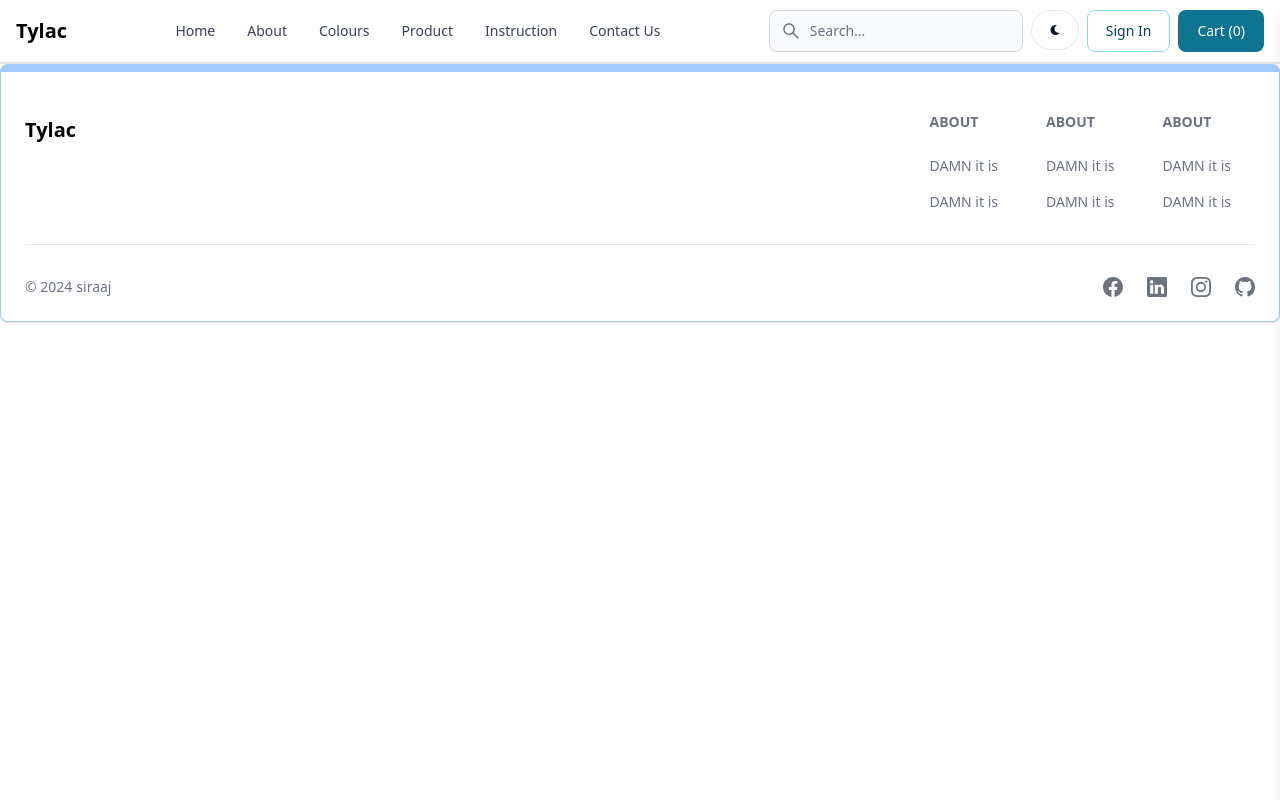
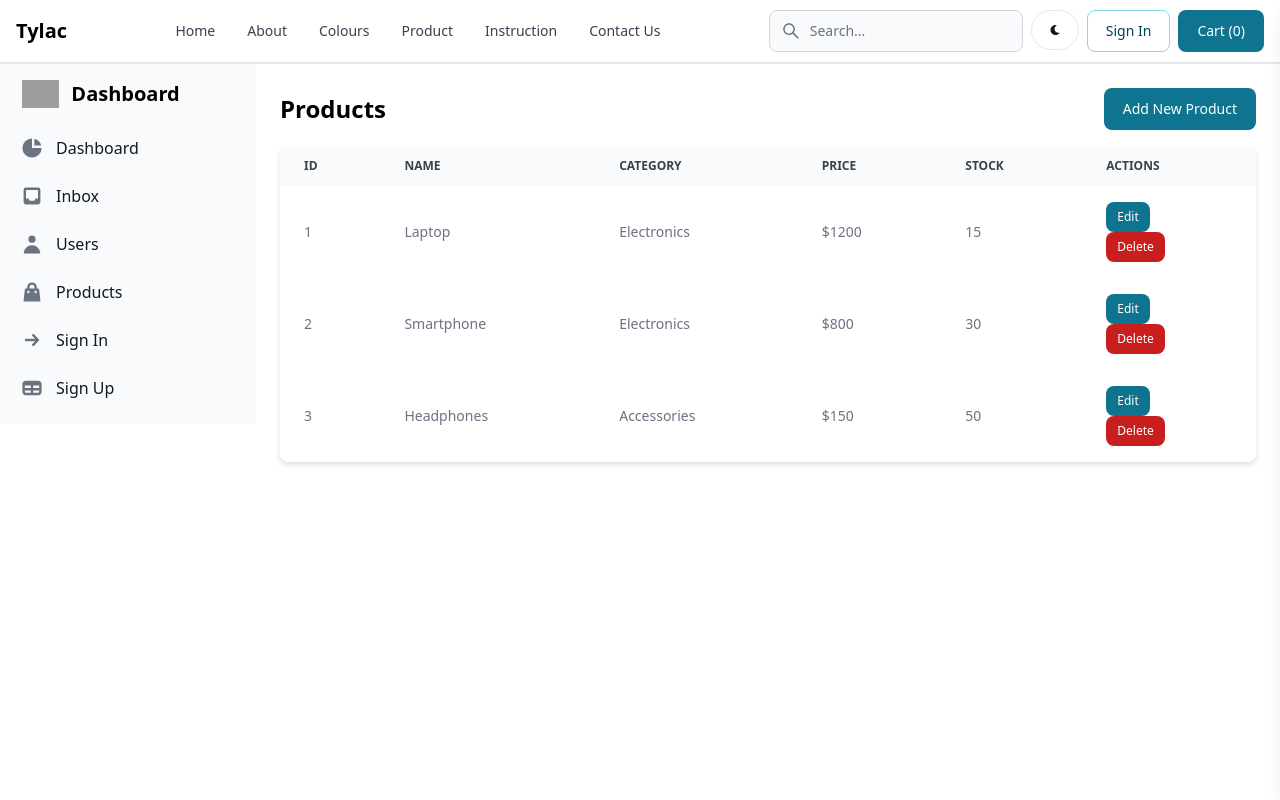
Before and after one commit to SSaabir/Tylac-Paints-Project---Advanced-Buisness-Management-System, a React (Vite) app in the folder project/: page /productd in a window 1280 px wide. Shown: the top 800 px of the page. Built offline with nearby package versions, Linux system fonts and the light colour scheme; grey boxes are pictures that could not be loaded.

Commit message:
frontend updates

```diff
--- a/project/src/App.jsx
+++ b/project/src/App.jsx
@@ -15,6 +15,10 @@ import Instruction from './pages/Instruction'
 import FAQ from './pages/FAQ'
 import Terms from './pages/Terms'
 import Profile from './pages/profile'
+import InboxD from './pages/InboxD'
+import ProductD from './pages/ProductD'
+import ProjectD from './pages/ProjectD'
+import UserD from './pages/UserD'
 
 export default function App() {
   return (
@@ -34,7 +38,10 @@ export default function App() {
       <Route path="/faq" element={<FAQ />}/>
       <Route path="/terms" element={<Terms />}/>
       <Route path="/profile" element={<Profile />}/>
-
+      <Route path="/inboxd" element={<InboxD />}/>
+      <Route path="/productd" element={<ProductD />}/>
+      <Route path="/projectd" element={<ProjectD />}/>
+      <Route path="/userd" element={<UserD />}/>
 
 
     </Routes>
--- /dev/null
+++ b/project/src/components/DashboardSidebar.jsx
@@ -0,0 +1,43 @@
+import React from 'react'
+import { Sidebar } from 'flowbite-react';
+import { useAuthContext } from '../hooks/useAuthContext';
+import { HiChartPie, HiViewBoards, HiInbox, HiUser, HiShoppingBag, HiArrowSmRight, HiTable } from 'react-icons/hi';
+
+export const DashboardSidebar = () => {
+    const {user} = useAuthContext();
+    const role = user?.role || 'Guest';
+  return (
+         <Sidebar aria-label="Sidebar">
+           <Sidebar.Logo href="#" img="https://flowbite.com/docs/images/logo.svg" imgAlt="Flowbite logo">
+             Dashboard
+           </Sidebar.Logo>
+           <Sidebar.Items>
+             <Sidebar.ItemGroup>
+               <Sidebar.Item href="#" icon={HiChartPie}>
+                 Dashboard
+               </Sidebar.Item>
+               {role=='Admin'&&(
+               <Sidebar.Item href="/projectd" icon={HiViewBoards}>
+                 Projects
+               </Sidebar.Item>
+               )}
+               <Sidebar.Item href="/inboxd" icon={HiInbox}>
+                 Inbox
+               </Sidebar.Item>
+               <Sidebar.Item href="userd" icon={HiUser}>
+                 Users
+               </Sidebar.Item>
+               <Sidebar.Item href="productd" icon={HiShoppingBag}>
+                 Products
+               </Sidebar.Item>
+               <Sidebar.Item href="#" icon={HiArrowSmRight}>
+                 Sign In
+               </Sidebar.Item>
+               <Sidebar.Item href="#" icon={HiTable}>
+                 Sign Up
+               </Sidebar.Item>
+             </Sidebar.ItemGroup>
+           </Sidebar.Items>
+         </Sidebar>
+  )
+}
--- a/project/src/pages/Dashboard.jsx
+++ b/project/src/pages/Dashboard.jsx
@@ -1,46 +1,13 @@
 import React from 'react';
-import { Sidebar, Navbar, Card, Button } from 'flowbite-react';
-import { HiChartPie, HiViewBoards, HiInbox, HiUser, HiShoppingBag, HiArrowSmRight, HiTable } from 'react-icons/hi';
+import { Navbar, Card, Button } from 'flowbite-react';
 import { useAuthContext } from '../hooks/useAuthContext';
+import { DashboardSidebar } from '../components/DashboardSidebar';
 export default function Dashboard () {
   const {user} = useAuthContext();
-  const role = user?.role || 'Guest';;
+  const role = user?.role || 'Guest';
   return (
     <div className="flex h-screen bg-gray-100">
-      {/* Sidebar */}
-      <Sidebar aria-label="Sidebar">
-        <Sidebar.Logo href="#" img="https://flowbite.com/docs/images/logo.svg" imgAlt="Flowbite logo">
-          Dashboard
-        </Sidebar.Logo>
-        <Sidebar.Items>
-          <Sidebar.ItemGroup>
-            <Sidebar.Item href="#" icon={HiChartPie}>
-              Dashboard
-            </Sidebar.Item>
-            {role=='Admin'&&(
-            <Sidebar.Item href="#" icon={HiViewBoards}>
-              Projects
-            </Sidebar.Item>
-            )}
-            <Sidebar.Item href="#" icon={HiInbox}>
-              Inbox
-            </Sidebar.Item>
-            <Sidebar.Item href="#" icon={HiUser}>
-              Users
-            </Sidebar.Item>
-            <Sidebar.Item href="#" icon={HiShoppingBag}>
-              Products
-            </Sidebar.Item>
-            <Sidebar.Item href="#" icon={HiArrowSmRight}>
-              Sign In
-            </Sidebar.Item>
-            <Sidebar.Item href="#" icon={HiTable}>
-              Sign Up
-            </Sidebar.Item>
-          </Sidebar.ItemGroup>
-        </Sidebar.Items>
-      </Sidebar>
-
+      <DashboardSidebar />
       {/* Main Content */}
       <div className="flex-1 flex flex-col overflow-hidden">
         {/* Top Navigation */}
--- a/project/src/pages/InboxD.jsx
+++ b/project/src/pages/InboxD.jsx
@@ -1,5 +1,6 @@
 import React from 'react';
 import { Button, Table } from 'flowbite-react';
+import { DashboardSidebar } from '../components/DashboardSidebar'; // Assuming you have a DashboardSidebar component
 
 const messages = [
   { id: 1, sender: 'John Doe', subject: 'Meeting Reminder', date: '2023-10-10' },
@@ -9,8 +10,16 @@ const messages = [
 
 export default function InboxD() {
   return (
-    <div>
+    <div className='flex min-h-screen'>
+      {/* Sidebar */}
+      <DashboardSidebar />
+
+      {/* Main Content */}
+      <div className="flex-1 p-6">
+        {/* Header */}
         <h1 className="text-2xl font-bold mb-4">Inbox</h1>
+
+        {/* Messages Table */}
         <Table hoverable>
           <Table.Head>
             <Table.HeadCell>ID</Table.HeadCell>
@@ -35,5 +44,6 @@ export default function InboxD() {
           </Table.Body>
         </Table>
       </div>
+    </div>
   );
 }
--- a/project/src/pages/ProductD.jsx
+++ b/project/src/pages/ProductD.jsx
@@ -1,5 +1,6 @@
 import React from 'react';
 import { Button, Table } from 'flowbite-react';
+import { DashboardSidebar } from '../components/DashboardSidebar';
 
 const products = [
   { id: 1, name: 'Laptop', category: 'Electronics', price: 1200, stock: 15 },
@@ -9,9 +10,13 @@ const products = [
 
 export default function ProductD() {
   return (
-    <div>
-      <h1 className="text-2xl font-bold mb-4">Products</h1>
-      <Button className="mb-4">Add New Product</Button>
+    <div className='flex min-h-screen'>
+      <DashboardSidebar />
+      <div className="flex-1 p-6">
+        <div className="flex justify-between items-center mb-4">
+          <h1 className="text-2xl font-bold">Products</h1>
+          <Button>Add New Product</Button>
+        </div>
         <Table hoverable>
           <Table.Head>
             <Table.HeadCell>ID</Table.HeadCell>
@@ -38,5 +43,6 @@ export default function ProductD() {
           </Table.Body>
         </Table>
       </div>
+    </div>
   );
 }
--- a/project/src/pages/ProjectD.jsx
+++ b/project/src/pages/ProjectD.jsx
@@ -1,5 +1,6 @@
 import React from 'react';
 import { Button, Table } from 'flowbite-react';
+import { DashboardSidebar } from '../components/DashboardSidebar'; // Assuming you have a DashboardSidebar component
 
 const projects = [
   { id: 1, name: 'Project Alpha', status: 'In Progress', deadline: '2023-12-31' },
@@ -9,9 +10,19 @@ const projects = [
 
 export default function ProjectD() {
   return (
-    <div>
-      <h1 className="text-2xl font-bold mb-4">Projects</h1>
-      <Button className="mb-4">Add New Project</Button>
+    <div className='flex min-h-screen'>
+      {/* Sidebar */}
+      <DashboardSidebar />
+
+      {/* Main Content */}
+      <div className="flex-1 p-6">
+        {/* Header and Add New Project Button */}
+        <div className="flex justify-between items-center mb-4">
+          <h1 className="text-2xl font-bold">Projects</h1>
+          <Button>Add New Project</Button>
+        </div>
+
+        {/* Projects Table */}
         <Table hoverable>
           <Table.Head>
             <Table.HeadCell>ID</Table.HeadCell>
@@ -36,5 +47,6 @@ export default function ProjectD() {
           </Table.Body>
         </Table>
       </div>
+    </div>
   );
 }
--- a/project/src/pages/UserD.jsx
+++ b/project/src/pages/UserD.jsx
@@ -1,5 +1,6 @@
 import React from 'react';
 import { Button, Table } from 'flowbite-react';
+import { DashboardSidebar } from '../components/DashboardSidebar'; // Assuming you have a DashboardSidebar component
 
 const users = [
   { id: 1, name: 'John Doe', email: 'john@example.com', role: 'Admin' },
@@ -9,9 +10,19 @@ const users = [
 
 export default function UserD() {
   return (
-    <div>
-      <h1 className="text-2xl font-bold mb-4">Users</h1>
-      <Button className="mb-4">Add New User</Button>
+    <div className='flex min-h-screen'>
+      {/* Sidebar */}
+      <DashboardSidebar />
+
+      {/* Main Content */}
+      <div className="flex-1 p-6">
+        {/* Header and Add New User Button */}
+        <div className="flex justify-between items-center mb-4">
+          <h1 className="text-2xl font-bold">Users</h1>
+          <Button>Add New User</Button>
+        </div>
+
+        {/* Users Table */}
         <Table hoverable>
           <Table.Head>
             <Table.HeadCell>ID</Table.HeadCell>
@@ -36,5 +47,6 @@ export default function UserD() {
           </Table.Body>
         </Table>
       </div>
+    </div>
   );
 }
```
Lines whose indentation alone changed are shown as unchanged.
